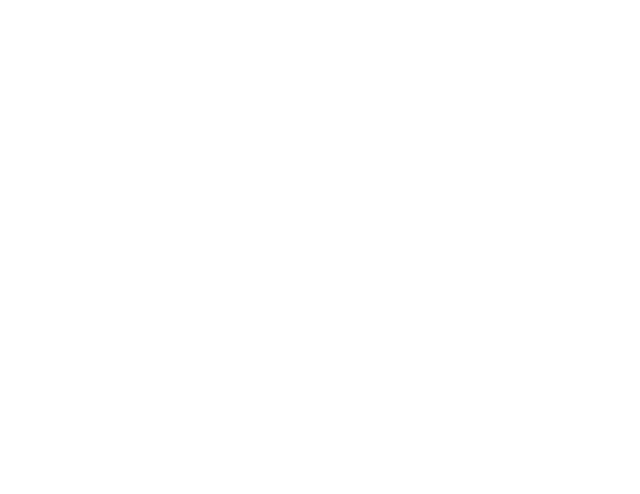
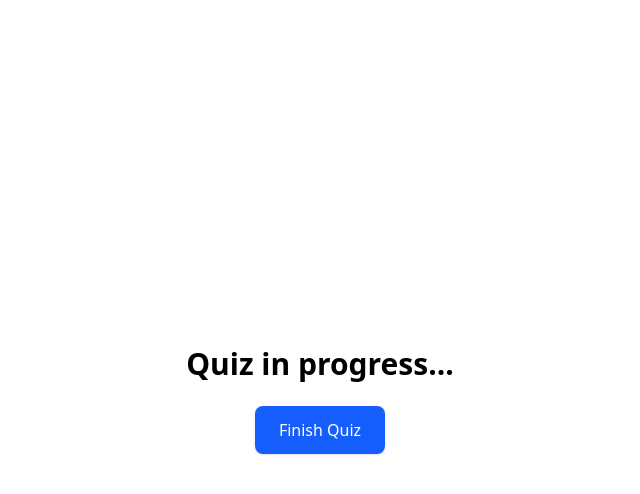
Before and after one commit to sabawaheed27/test-assignment-1, a React (Vite) app: page / in a window 1280 px wide. Both pictures are taken after a click on the button "Start Quiz". Shown: the top 494 px of the page, without its empty margins (320-960 px from the left). Built offline with nearby package versions, Linux system fonts and the light colour scheme.

Commit message:
passed test for resultscreen

```diff
--- a/src/App.tsx
+++ b/src/App.tsx
@@ -1,19 +1,45 @@
 import React, { useState } from "react";
 import LandingScreen from "./components/LandingScreen";
+import ResultScreen from "./components/ResultScreen";
+
+
 
 const App: React.FC = () => {
   const [quizStarted, setQuizStarted] = useState(false);
+  const [showResult, setShowResult] = useState(false);
 
   const handleStart = () => setQuizStarted(true);
 
   return (
-    <div className="min-h-screen flex flex-col">
-      {/* Render LandingScreen only until quiz starts */}
-      {!quizStarted ? (
+    <div className="min-h-screen flex flex-col items-center justify-center p-6">
+      {/* Landing screen */}
+      {!quizStarted && !showResult && (
         <LandingScreen onStart={handleStart} />
-      ) : (
-        // Placeholder for future quiz components
-        <div></div>
+      )}
+
+      {/* Placeholder for quiz flow */}
+      {quizStarted && !showResult && (
+        <div className="text-center space-y-6">
+          <h2 className="text-3xl font-bold">Quiz in progress...</h2>
+          <button
+            className="px-6 py-3 bg-blue-600 text-white rounded-lg shadow hover:bg-blue-700"
+            onClick={() => setShowResult(true)}
+          >
+            Finish Quiz
+          </button>
+        </div>
+      )}
+
+      {/* Result screen */}
+      {showResult && (
+        <ResultScreen
+          score={7}
+          total={10}
+          onPlayAgain={() => {
+            setQuizStarted(false);
+            setShowResult(false);
+          }}
+        />
       )}
     </div>
   );
--- /dev/null
+++ b/src/components/ResultScreen/index.tsx
@@ -0,0 +1,29 @@
+
+
+import React from "react";
+
+interface ResultScreenProps {
+  score: number;
+  total: number;
+  onPlayAgain: () => void;
+}
+
+const ResultScreen: React.FC<ResultScreenProps> = ({ score, total, onPlayAgain }) => {
+  return (
+    <div className="text-center space-y-8 bg-white/90 dark:bg-gray-800/90 p-10 rounded-2xl shadow-2xl max-w-lg animate-fadeIn">
+      <h2 className="text-3xl md:text-4xl font-bold bg-gradient-to-r from-green-500 to-emerald-600 text-transparent bg-clip-text">
+         Quiz complete!
+      </h2>
+      <p className="text-xl md:text-2xl font-medium text-gray-800 dark:text-gray-200">
+        Your score: <span className="font-bold">{score}</span> / {total}
+      </p>
+      <button
+        onClick={onPlayAgain}
+        className="px-8 py-4 bg-gradient-to-r from-blue-500 to-purple-600 hover:from-purple-600 hover:to-pink-500 text-white text-lg font-semibold rounded-full shadow-lg transition-transform transform hover:scale-110"
+        aria-label="play-again"> Play Again
+      </button>
+    </div>
+  );
+};
+
+export default ResultScreen;
```
